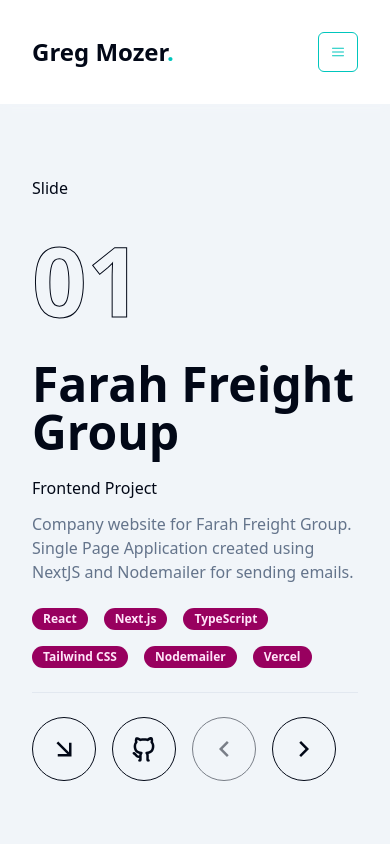
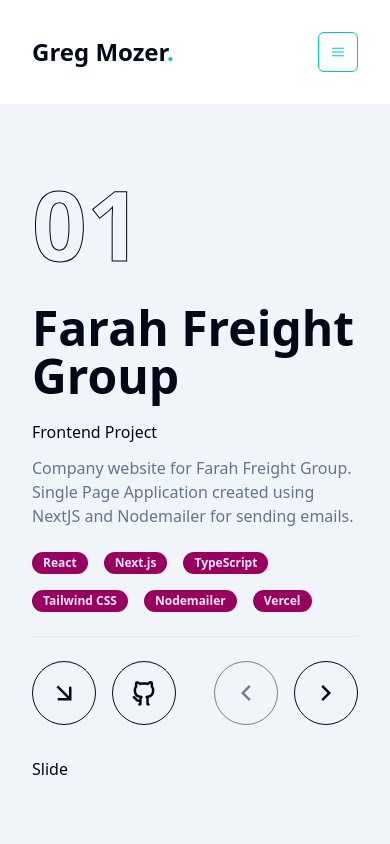
Before and after one commit to propbono/next-gmozer.ca, a Next.js app: page /work in a window 390 px wide. Shown: the top 844 px of the page. Built offline with nearby package versions, Linux system fonts and the light colour scheme.

Commit message:
feat: add navigation to work projects

```diff
--- a/app/(footer)/work/page.tsx
+++ b/app/(footer)/work/page.tsx
@@ -16,6 +16,7 @@
     liveLink: "https://farahfg.com/",
     githubLink: "https://github.com/propbono/farahfg.com",
     stack: ["React", "Next.js", "TypeScript", "Tailwind CSS", "Nodemailer", "Vercel"],
+    image: "",
   },
   {
     title: "Gemprint",
@@ -25,6 +26,7 @@
     liveLink: "https://gemprint.ca/",
     githubLink: "https://github.com/propbono/gemprint.ca",
     stack: ["Next.js", "TypeScript", "Tailwind CSS", "Prisma", "Vercel"],
+    image: "",
   },
   {
     title: "Wizzcode Music App",
@@ -34,6 +36,7 @@
     liveLink: "https://wizcode-music.vercel.app/",
     githubLink: "https://github.com/propbono/gmozer.ca",
     stack: ["Remix.js", "TypeScript", "Tailwind CSS", "Vite", "Vercel"],
+    image: "",
   },
   {
     title: "Propbono Portfolio - new",
@@ -42,6 +45,7 @@
     liveLink: "https://gmozer.ca/",
     githubLink: "https://github.com/propbono/next-gmozer.ca",
     stack: ["Next.js", "TypeScript", "Tailwind CSS", "FramerMotion", "Vercel"],
+    image: "",
   },
   {
     title: "Propbono Portfolio - old",
@@ -50,10 +54,10 @@
     liveLink: "https://gmozer-old.vercel.app/",
     githubLink: "https://github.com/propbono/gmozer.ca",
     stack: ["Remix.js", "TypeScript", "Tailwind CSS", "Vite", "Vercel"],
+    image: "",
   },
 ];
 
-// TODO: Add static navigation in right bottom corner of the picture
 // TODO: Add project pictures
 // TODO: Add custom logo fonts for headers
 // TODO: Add Contact page
@@ -67,6 +71,9 @@
   const [api, setApi] = useState<CarouselApi>();
   const [current, setCurrent] = useState(0);
   const [count, setCount] = useState(0);
+  const [currentProjectIndex, setCurrentProjectIndex] = useState(0);
+
+  const currentProject = PROJECTS[currentProjectIndex];
 
   useEffect(() => {
     if (!api) return;
@@ -82,41 +89,43 @@
   const handleNext = useCallback(() => {
     if (api && api.canScrollNext()) {
       api.scrollNext();
+      setCurrentProjectIndex(prev => prev + 1);
     }
-  }, [api]);
+  }, [api, setCurrentProjectIndex]);
 
   const handlePrevious = useCallback(() => {
     if (api && api.canScrollPrev()) {
       api.scrollPrev();
+      setCurrentProjectIndex(prev => prev - 1);
     }
-  }, [api]);
+  }, [api, setCurrentProjectIndex]);
 
   return (
     <section className="container  min-h-[80vh] justify-center py-12">
-      <Carousel setApi={setApi}>
-        <CarouselContent>
-          {PROJECTS.map((item, index) => (
-            <CarouselItem key={item.title + index}>
       <div className="flex flex-col md:flex-row gap-8 items-center md:justify-between">
-                <div className="w-full md:w-1/2 flex flex-col md:justify-between order-2 md:order-none">
+        <div className="w-full order-1 md:w-1/2 flex flex-col md:justify-between md:order-none">
           <div className="flex gap-6 flex-col h-1/2">
             <div className="flex flex-col">
-                      <span className="text-8xl leading-none font-extrabold text-transparent text-outline mb-8">{(index + 1).toString().padStart(2, "0")}</span>
+              <span className="text-8xl leading-none font-extrabold text-transparent text-outline mb-8">
+                {(currentProjectIndex + 1).toString().padStart(2, "0")}
+              </span>
               <h2 className="leading-none font-bold text-5xl text-foreground group-hover:text-primary transition-all duration-500 capitalize mb-6">
-                        {item.title}
+                {currentProject.title}
               </h2>
-                      <h3 className="leading-none font-medium text-2x mb-4">{item.category} Project</h3>
+              <h3 className="leading-none font-medium text-2x mb-4">{currentProject.category} Project</h3>
               <p className="text-muted-foreground">
-                        {item.description}
+                {currentProject.description}
               </p>
             </div>
             <div className="flex flex-wrap gap-4">
-                      {item.stack.map((stack, index) => <Badge className="bg-secondary text-secondary-foreground" key={`${stack}-${index}`}>{stack}</Badge>)}
+              {currentProject.stack.map((stack, index) => <Badge className="bg-secondary text-secondary-foreground" key={`${stack}-${index}`}>{stack}</Badge>)}
             </div>
             <Separator />
-                    <div className="flex flex-row md:justify-between gap-4">
+            <div className="flex flex-row justify-between gap-4">
               <div className="flex gap-4 items-center">
-                        <Link href={item.liveLink}>
+                {!!currentProject.liveLink
+                  && (
+                    <Link href={currentProject.liveLink}>
                       <Tooltip>
                         <TooltipTrigger className="size-16 rounded-full border border-foreground flex justify-center items-center group">
                           <RiArrowRightDownLine className="text-3xl text-foreground group-hover:text-primary group-hover:-rotate-45 transition-all duration-500" />
@@ -124,7 +133,9 @@
                         <TooltipContent>Live Project</TooltipContent>
                       </Tooltip>
                     </Link>
-                        <Link href={item.githubLink}>
+                  )}
+                {!!currentProject.githubLink && (
+                  <Link href={currentProject.githubLink}>
                     <Tooltip>
                       <TooltipTrigger className="size-16 rounded-full border border-foreground flex justify-center items-center group">
                         <RiGithubLine className="text-3xl text-foreground group-hover:text-primary transition-all duration-500" />
@@ -132,8 +143,11 @@
                       <TooltipContent>Github Repository</TooltipContent>
                     </Tooltip>
                   </Link>
+                )}
               </div>
               <div className="flex gap-4 items-center">
+                <Tooltip>
+                  <TooltipTrigger>
                     <Button
                       onClick={handlePrevious}
                       disabled={!api?.canScrollPrev()}
@@ -142,6 +156,11 @@
                     >
                       <RiArrowLeftSLine className="text-3xl text-foreground group-hover:text-primary transition-all duration-500" />
                     </Button>
+                  </TooltipTrigger>
+                  <TooltipContent>Previous Project</TooltipContent>
+                </Tooltip>
+                <Tooltip>
+                  <TooltipTrigger>
                     <Button
                       onClick={handleNext}
                       disabled={!api?.canScrollNext()}
@@ -150,18 +169,25 @@
                     >
                       <RiArrowRightSLine className="text-3xl text-foreground group-hover:text-primary transition-all duration-500" />
                     </Button>
+                  </TooltipTrigger>
+                  <TooltipContent>Next Project</TooltipContent>
+                </Tooltip>
               </div>
             </div>
           </div>
         </div>
-                <div className="w-full md:w-1/2">
+        <div className="w-full order-2 md:w-1/2 h-64">
+          <Carousel setApi={setApi}>
+            <CarouselContent>
+              {PROJECTS.map((item, index) => (
+                <CarouselItem key={item.title + index}>
                   Slide
-                </div>
-              </div>
                 </CarouselItem>
               ))}
             </CarouselContent>
           </Carousel>
+        </div>
+      </div>
     </section>
   );
 }
```
Lines whose indentation alone changed are shown as unchanged.
